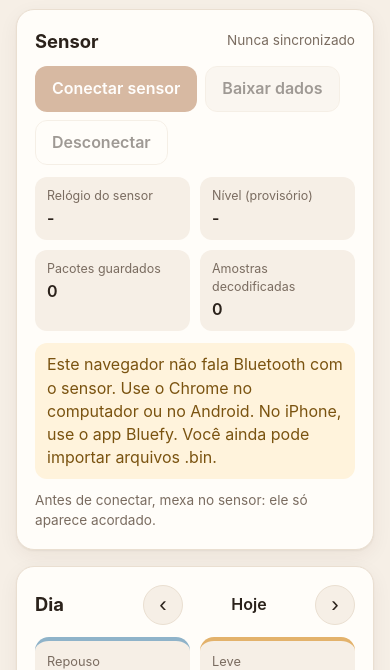
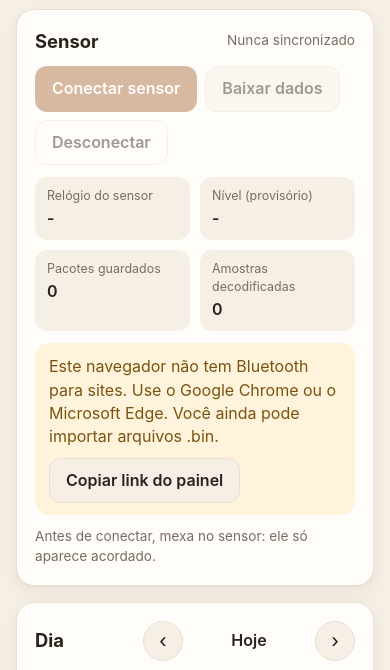
Before and after one commit to eunayderson/simut, a plain HTML site: page index.html in a window 390 px wide. Shown: the part 144-814 px from the top of the page. Drawn offline with Linux system fonts and the light colour scheme.

Commit message:
feat: orienta iPhone e Android quando o navegador não tem Bluetooth

```diff
--- a/index.html
+++ b/index.html
@@ -42,7 +42,10 @@
         <div><dt>Pacotes guardados</dt><dd id="kvPackets">0</dd></div>
         <div><dt>Amostras decodificadas</dt><dd id="kvSamples">0</dd></div>
       </dl>
-      <p class="hint" id="btHint" hidden></p>
+      <div class="bt-help" id="btHint" hidden>
+        <p id="btHintText"></p>
+        <div class="actions" id="btHintActions"></div>
+      </div>
       <p class="hint small">Antes de conectar, mexa no sensor: ele só aparece acordado.</p>
     </section>
 
--- a/js/app.js
+++ b/js/app.js
@@ -229,20 +229,57 @@ async function reload() {
   recompute();
 }
 
+// ---------- ajuda quando o navegador não tem Bluetooth ----------
+const BLUEFY_URL = "https://apps.apple.com/br/app/bluefy-web-ble-browser/id1492822055";
+const isIOS = () => /iPhone|iPad|iPod/.test(navigator.userAgent) || (navigator.platform === "MacIntel" && navigator.maxTouchPoints > 1);
+const isAndroid = () => /Android/.test(navigator.userAgent);
+
+function showBtHelp(reason) {
+  const box = $("btHint"), text = $("btHintText"), acts = $("btHintActions");
+  $("btnConnect").disabled = true;
+  box.hidden = false;
+  acts.innerHTML = "";
+  const addBtn = (label, onClick, primary = false) => {
+    const b = document.createElement("button");
+    b.className = `btn${primary ? " primary" : ""}`; b.type = "button"; b.textContent = label;
+    b.addEventListener("click", onClick); acts.append(b); return b;
+  };
+  const copyBtn = () => {
+    const b = addBtn("Copiar link do painel", async () => {
+      try { await navigator.clipboard.writeText(location.href); b.textContent = "Link copiado"; }
+      catch { prompt("Copie o link:", location.href); }
+    });
+  };
+  if (reason === "off") {
+    text.textContent = "O Bluetooth do aparelho está desligado. Ligue e recarregue a página.";
+    addBtn("Recarregar", () => location.reload(), true);
+  } else if (isIOS()) {
+    text.textContent = "No iPhone, o Safari e o Chrome não conseguem usar Bluetooth em sites (limitação da Apple). Instale o app gratuito Bluefy, abra ele e cole o link do painel.";
+    const a = Object.assign(document.createElement("a"), { className: "btn primary", href: BLUEFY_URL, target: "_blank", rel: "noopener", textContent: "Baixar o Bluefy" });
+    acts.append(a);
+    copyBtn();
+  } else if (isAndroid()) {
+    text.textContent = "Este navegador não tem Bluetooth para sites. Abra o painel no Google Chrome.";
+    const a = Object.assign(document.createElement("a"), {
+      className: "btn primary", textContent: "Abrir no Chrome",
+      href: `intent://${location.host}${location.pathname}#Intent;scheme=https;package=com.android.chrome;end`,
+    });
+    acts.append(a);
+    copyBtn();
+  } else {
+    text.textContent = "Este navegador não tem Bluetooth para sites. Use o Google Chrome ou o Microsoft Edge. Você ainda pode importar arquivos .bin.";
+    copyBtn();
+  }
+  log(`bluetooth indisponível (${reason}), ${isIOS() ? "iOS" : isAndroid() ? "Android" : "desktop"}`);
+}
+
 // ---------- início ----------
 (async () => {
   fillSettings();
   const bt = await bluetoothSupport();
-  const hint = $("btHint");
-  if (bt !== "ok") {
-    $("btnConnect").disabled = true;
-    hint.hidden = false;
-    hint.textContent = bt === "off"
-      ? "O Bluetooth do aparelho parece desligado. Ligue e recarregue a página."
-      : "Este navegador não fala Bluetooth com o sensor. Use o Chrome no computador ou no Android. No iPhone, use o app Bluefy. Você ainda pode importar arquivos .bin.";
-  }
+  if (bt !== "ok") showBtHelp(bt);
   log(`painel iniciado (bluetooth: ${bt})`);
   await reload();
 })();
 
-window.simut = { state, recompute, hex };
+window.simut = { state, recompute, hex, showBtHelp };
--- a/style.css
+++ b/style.css
@@ -103,7 +103,10 @@ h3 { margin: 18px 0 8px; font-size: .95rem; color: var(--muted); font-weight: 60
 .kv dt { font-size: .78rem; color: var(--muted); }
 .kv dd { margin: 2px 0 0; font-weight: 600; overflow-wrap: anywhere; }
 .hint { color: var(--muted); margin: 12px 0 0; }
-#btHint { color: var(--warn-ink); background: var(--warn-bg); padding: 10px 12px; border-radius: 12px; }
+.bt-help { color: var(--warn-ink); background: var(--warn-bg); padding: 12px 14px; border-radius: 14px; margin-top: 12px; }
+.bt-help p { margin: 0 0 10px; }
+.bt-help .actions { margin: 0; }
+.bt-help .btn { text-decoration: none; }
 
 .daynav { display: flex; align-items: center; gap: 6px; }
 .daynav span { min-width: 120px; text-align: center; font-weight: 600; }
```
